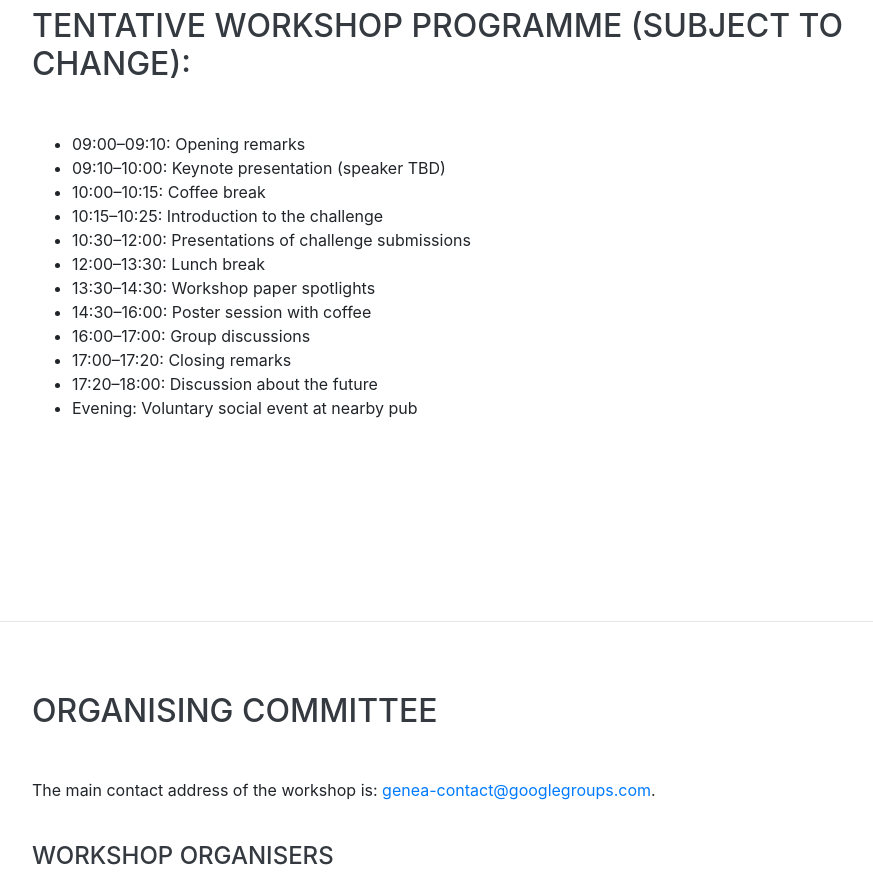
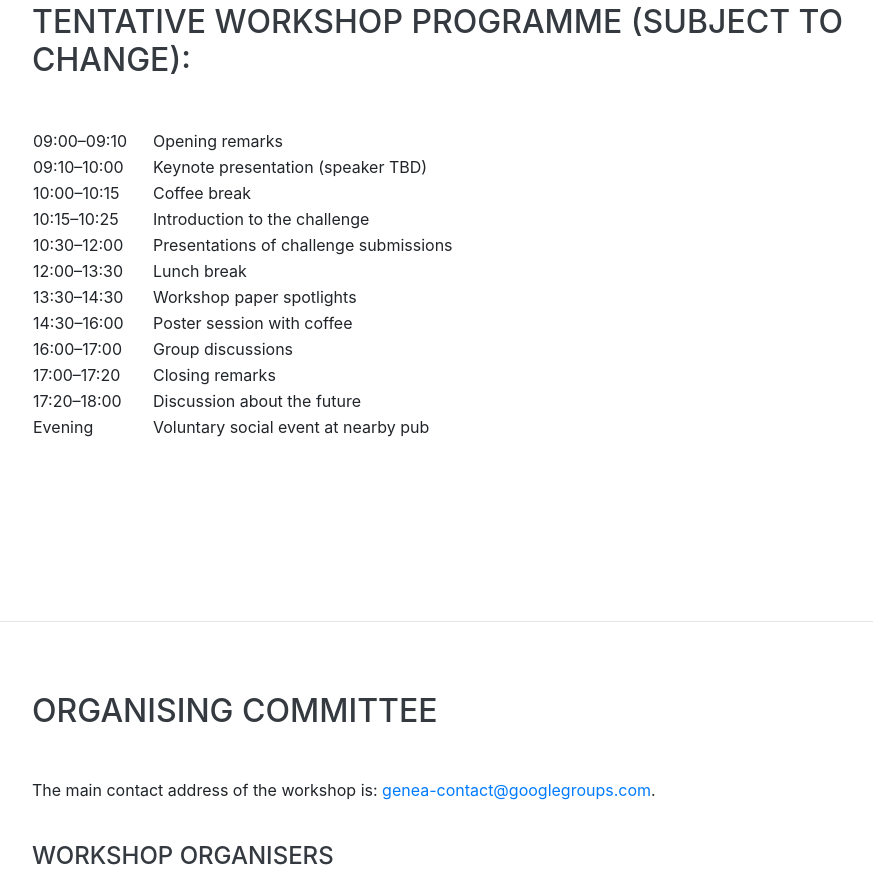
Before and after one commit to genea-workshop/2020, a website with bundled scripts: page docs/index.html in a window 1280 px wide. Shown: the part 8235-9111 px from the top of the page, without its empty margins (320-1193 px from the left). Built offline with nearby package versions, Linux system fonts and the light colour scheme; files whose address does not match are found by name; a web font is replaced by a local one.

Commit message:
updated look of table

```diff
--- a/docs/css/iva.css
+++ b/docs/css/iva.css
@@ -163,6 +163,10 @@ section.iva-section .iva-item .iva-date {
   width: 100px;
 }
 
+.programme-date-table td:first-child {
+  width: 120px;
+}
+
 .bg-primary {
   background-color: #BD5D38 !important;
 }
--- a/docs/index.html
+++ b/docs/index.html
@@ -432,20 +432,56 @@ This is a challenge, which is designed to advance scientific knowledge, and not
     <section class="iva-section p-3 p-lg-5 d-flex align-items-center" id="workshop-programme">
       <div class="w-100">
         <h2 class="mb-5">Tentative workshop programme (subject to change):</h2>
-        <ul>
-          <li>09:00–09:10: Opening remarks</li>
-          <li>09:10–10:00: Keynote presentation (speaker TBD)</li>
-          <li>10:00–10:15: Coffee break</li>
-          <li>10:15–10:25: Introduction to the challenge</li>
-          <li>10:30–12:00: Presentations of challenge submissions</li>
-          <li>12:00–13:30: Lunch break</li>
-          <li>13:30–14:30: Workshop paper spotlights</li>
-          <li>14:30–16:00: Poster session with coffee</li>
-          <li>16:00–17:00: Group discussions</li>
-          <li>17:00–17:20: Closing remarks</li>
-          <li>17:20–18:00: Discussion about the future</li>
-          <li>Evening: Voluntary social event at nearby pub</li>
-        </ul>
+        <table class="programme-date-table">
+          <tr>
+            <td>09:00–09:10</td>
+            <td>Opening remarks</td>
+          </tr>
+          <tr>
+            <td>09:10–10:00</td>
+            <td>Keynote presentation (speaker TBD)</td>
+          </tr>
+          <tr>
+            <td>10:00–10:15</td>
+            <td>Coffee break</td>
+          </tr>
+          <tr>
+            <td>10:15–10:25</td>
+            <td>Introduction to the challenge</td>
+          </tr>
+          <tr>
+            <td>10:30–12:00</td>
+            <td>Presentations of challenge submissions</td>
+          </tr>
+          <tr>
+            <td>12:00–13:30</td>
+            <td>Lunch break</td>
+          </tr>
+          <tr>
+            <td>13:30–14:30</td>
+            <td>Workshop paper spotlights</td>
+          </tr>
+          <tr>
+            <td>14:30–16:00</td>
+            <td>Poster session with coffee</td>
+          </tr>
+          <tr>
+            <td>16:00–17:00</td>
+            <td>Group discussions</td>
+          </tr>
+          <tr>
+            <td>17:00–17:20</td>
+            <td>Closing remarks</td>
+          </tr>
+          <tr>
+            <td>17:20–18:00</td>
+            <td>Discussion about the future</td>
+          </tr>
+          <tr>
+            <td>Evening</td>
+            <td>Voluntary social event at nearby pub</td>
+          </tr>
+        </table>
       </div>
     </section>
 
--- a/docs/scss/_iva-item.scss
+++ b/docs/scss/_iva-item.scss
@@ -29,3 +29,7 @@ section.iva-section {
 .date-table td:first-child {
   width: 100px;
 }
+
+.programme-date-table td:first-child {
+  width: 120px;
+}
```
Also changed, not shown: docs/css/iva.min.css.
